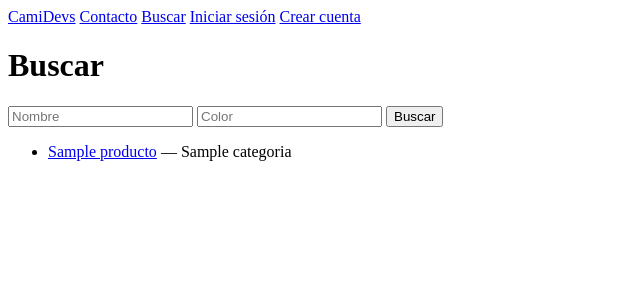
After one commit to Iv4nTech/camidevs, a Django app: page /buscar/ in a window 1280 px wide. The commit adds this page. Shown: the top 300 px of the page, without its empty margins (0-640 px from the left). Run offline with Django 5.2, Linux system fonts and the light colour scheme; tables that the repository leaves empty hold one stand-in row (values such as "Sample post").

Commit message:
consultas de mis pedidos optimizadas y buscador de productos añadido

```diff
--- a/catalogo/templates/catalogo/base.html
+++ b/catalogo/templates/catalogo/base.html
@@ -8,6 +8,7 @@
     <nav>
         <a href="{% url 'catalogo:inicio' %}">CamiDevs</a>
         <a href="{% url 'catalogo:contacto' %}">Contacto</a>
+        <a href="{% url 'catalogo:buscar' %}">Buscar</a>
         {% if perms.catalogo.view_consulta %}
             <a href="{% url 'catalogo:consultas_pendientes' %}">Consultas</a>
         {% endif %}
--- /dev/null
+++ b/catalogo/templates/catalogo/buscar.html
@@ -0,0 +1,24 @@
+{% extends 'catalogo/base.html' %}
+
+{% block titulo %}Buscar — CamiDevs{% endblock %}
+
+{% block contenido %}
+    <h1>Buscar</h1>
+
+    <form method="get">
+        <input type="search" name="q" value="{{ q }}" placeholder="Nombre">
+        <input type="text" name="color" value="{{ color }}" placeholder="Color">
+        <button type="submit">Buscar</button>
+    </form>
+
+    <ul>
+    {% for producto in productos %}
+        <li>
+            <a href="{% url 'catalogo:detalle_producto' producto.id %}">{{ producto.nombre }}</a>
+            — {{ producto.categoria }}
+        </li>
+    {% empty %}
+        <li>No hay productos con esa búsqueda.</li>
+    {% endfor %}
+    </ul>
+{% endblock %}
--- a/catalogo/urls.py
+++ b/catalogo/urls.py
@@ -8,4 +8,5 @@ urlpatterns = [
     path('producto/<int:id>/', views.detalle_producto, name='detalle_producto'),
     path('contacto/', views.contacto, name='contacto'),
     path('consultas/', views.consultas_pendientes, name='consultas_pendientes'),
+    path('buscar/', views.buscar, name='buscar'),
 ]
--- a/catalogo/views.py
+++ b/catalogo/views.py
@@ -44,3 +44,16 @@ def contacto(request):
 def consultas_pendientes(request):
     consultas = Consulta.objects.filter(leido=False)
     return render(request, 'catalogo/consultas_pendientes.html', {'consultas': consultas})
+
+def buscar(request):
+    productos = Producto.objects.filter(activo=True)
+    q = request.GET.get('q', '')
+    color = request.GET.get('color', '')
+
+    if q:
+        productos = productos.filter(nombre__icontains=q)
+    if color:
+        productos = productos.filter(variantes__color__icontains=color).distinct()
+
+    productos = productos.select_related('categoria')
+    return render(request, 'catalogo/buscar.html', {'productos': productos, 'q': q, 'color': color})
--- a/cuentas/templates/cuentas/perfil.html
+++ b/cuentas/templates/cuentas/perfil.html
@@ -10,7 +10,7 @@
     <p>Cliente desde: {{ user.date_joined|date }}</p>
 
     <h2>Mis pedidos</h2>
-    {% for pedido in user.pedidos.all %}
+    {% for pedido in pedidos %}
         <h3>{{ pedido }} — {{ pedido.get_estado_display }}</h3>
         <ul>
         {% for linea in pedido.lineas.all %}
```
Also changed, not shown: cuentas/views.py (+11 -1 lines).
